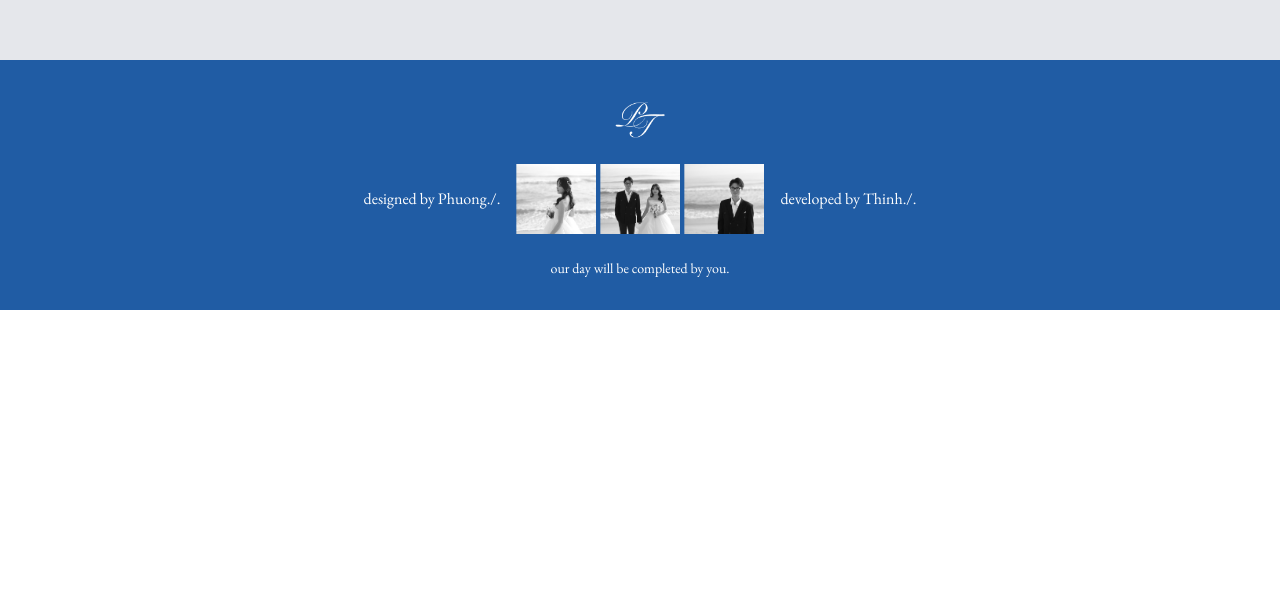
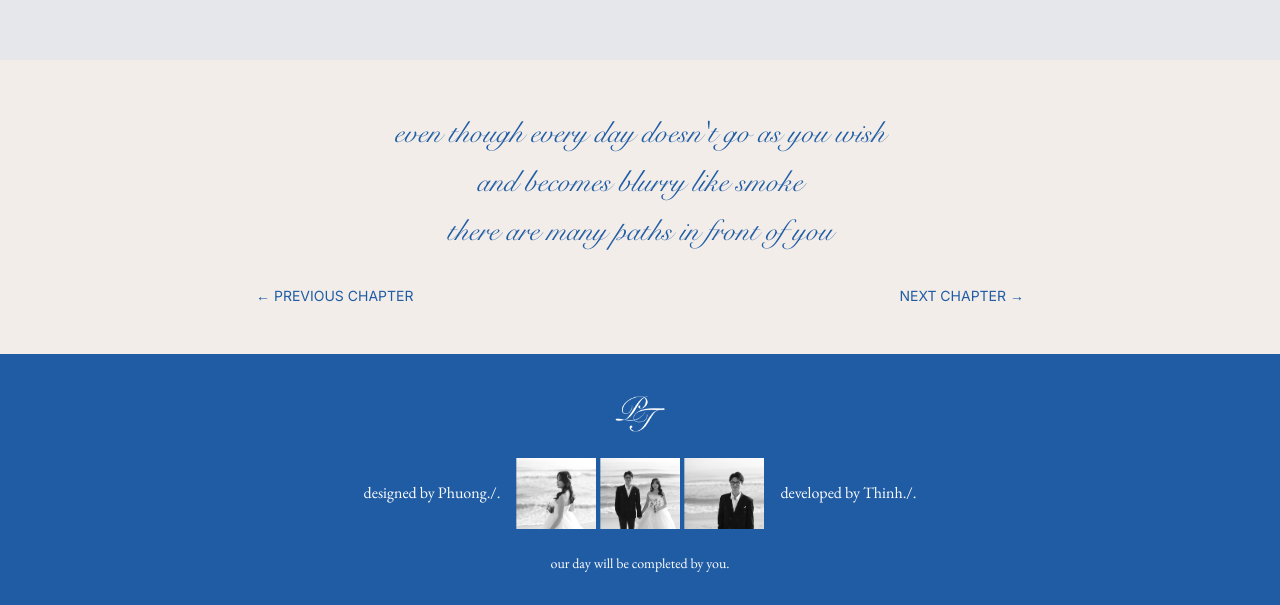
Before and after one commit to tudacoding/wedding-player, a Next.js app: page /chapter-02 in a window 1280 px wide. Shown: the part 2185-2790 px from the top of the page. Before the commit the page ends 2495 px from the top, so only its background shows below. Built offline with nearby package versions, Linux system fonts and the light colour scheme.

Commit message:
add message

```diff
--- a/src/app/chapter-02/page.tsx
+++ b/src/app/chapter-02/page.tsx
@@ -2,7 +2,7 @@
 import Header from "@/app/components/Header";
 import HeroBanner from "@/app/modules/chapter-01/HeroBanner";
 import Together from "../modules/chapter-02/Together";
-
+import Message from "../modules/chapter-02/Message";
 const Chapter02 = () => {
   return (
     <div>
@@ -10,6 +10,7 @@ const Chapter02 = () => {
       <HeroBanner src="/images/chapter-02/banner.png" alt="Chapter 2 Banner" />
       <Together />
       <HeroBanner src="/images/chapter-02/final.png" alt="final 2 banner" />
+      <Message />
     </div>
   );
 };
--- /dev/null
+++ b/src/app/modules/chapter-02/Message.tsx
@@ -0,0 +1,27 @@
+import Link from "next/link";
+
+const Message = () => {
+  return (
+    <div className="bg-secondary py-12 px-4 sm:px-6 lg:px-8 relative">
+      <div className="max-w-3xl mx-auto text-center">
+        <div className="mb-8">
+          <p className="text-primary font-svn-snell text-3xl leading-relaxed">
+            even though every day doesn&apos;t go as you wish<br />
+            and becomes blurry like smoke<br />
+            there are many paths in front of you
+          </p>
+        </div>
+        <div className="mt-8 flex justify-between items-center">
+          <Link href="/chapter-01" className="text-primary hover:underline uppercase text-sm">
+            ← Previous chapter
+          </Link>
+          <Link href="/chapter-03" className="text-primary hover:underline uppercase text-sm">
+            Next chapter →
+          </Link>
+        </div>
+      </div>
+    </div>
+  );
+};
+
+export default Message;
```
